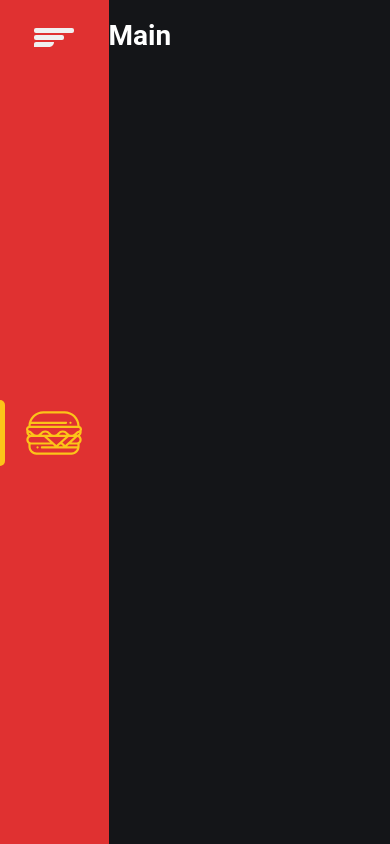
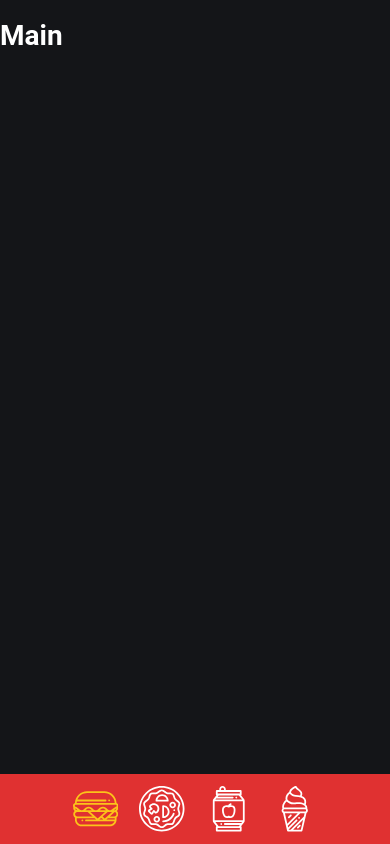
Before and after one commit to sidneycavalcanti/app-pedido-online-devsamurai, a React (Create React App) app: page / in a window 390 px wide. Built offline with nearby package versions, Linux system fonts and the light colour scheme.

Commit message:
Ajuste para mobile.

```diff
--- a/src/components/Sidebar/index.tsx
+++ b/src/components/Sidebar/index.tsx
@@ -1,12 +1,26 @@
+import { useState } from "react"
+
 import { Container } from "./styles"
 
 import { ReactComponent as BurgeIcon } from '../../assets/burger.svg' // ReactComponent importa arquivos SVG
+import { ReactComponent as PizzaIcon } from "../../assets/pizza.svg" //
+import { ReactComponent as SodaPopIcon } from "../../assets/soda.svg"
+import { ReactComponent as IceCreamIcon } from "../../assets/ice-cream.svg"
+
 
 import menuImg from '../../assets/menu.svg' // dessa forma tem de declarar a tag img
 
 export function Siderbar(){
-  return <Container>
-    <button type='button'>
+  const [menuOpen, setMenuOpen] = useState(false);
+
+
+  //vai mandar o valor sempre invertido, se é false passa a ser true
+  const handleToggleMenu = () => {
+    setMenuOpen(!menuOpen);
+  }
+
+  return <Container isMenuOpen={menuOpen}>
+    <button type='button' onClick={handleToggleMenu}>
       <img src={menuImg} alt='abrir e fechar o menu' />
     </button>
     <nav>
@@ -17,6 +31,24 @@
             <span>Hambúrgueres</span>
           </a>
         </li>
+        <li>
+          <a href="#" className="">
+            <PizzaIcon />
+            <span>Pizzas</span>
+          </a>
+        </li>
+        <li>
+          <a href="#" className="">
+            <SodaPopIcon />
+            <span>Bebidas</span>
+          </a>
+        </li>
+        <li>
+          <a href="#" className="">
+            <IceCreamIcon />
+            <span>Sorvete</span>
+          </a>
+        </li>
       </ul>
     </nav>
      </Container>
--- a/src/components/Sidebar/styles.ts
+++ b/src/components/Sidebar/styles.ts
@@ -1,9 +1,25 @@
-import styled from 'styled-components'
+import styled, {css} from 'styled-components'
 
-export const Container = styled.aside`
+interface ContainerProps {
+  isMenuOpen: boolean
+}
+
+export const Container = styled.aside<ContainerProps>`
   background-color: ${( {theme} )=> theme.colors.red}; //recebe o parametro, trazer do theme.
 
-  width: 7.75rem; //largura, server para fazer o efeito.
+  //informa para o styled componente q vai por um javascript ou typescript
+  //condicional aberto ou fechado o sidebar
+  ${({ isMenuOpen }) =>
+     isMenuOpen
+    ? css`
+    width: 16.3rem;
+    `
+    : css`
+    width: 7.75rem;
+    `
+  }
+  /* width: 7.75rem; //largura, server para fazer o efeito. */
+  /* width: 16.3rem; */
 
   padding: 2rem 0; //
   overflow: hidden; //eliminar barra de rolagem
@@ -12,6 +28,11 @@
   display: flex;
   flex-direction: column;
   align-items: center;
+
+  //delay na transição de largura
+  transition: width 0.3s;
+
+
 
   //retirando o fundo branco, deixando transparente.
   button {
@@ -88,4 +109,57 @@
       }
     }
   }
+
+  @media (max-width: 720px){
+
+/* colocando para baixo o sidebar */
+position: fixed;
+left: 0;
+right: 0;
+bottom: 0;
+z-index: 999;
+
+
+/* colando o sidebar no final fixado */
+width: 100%;
+height: 5rem;
+padding: 0 0;
+overflow-y: auto;
+
+
+/* escondeer o botão */
+button {
+  display: none;
+}
+
+/* alinha os itens  */
+nav {
+  height: 100%;
+  ul{
+    flex-direction: row;
+    align-items: center;
+  }
+  li{
+    a {
+      flex-direction: column;
+      padding: 0rem;
+
+      svg {
+        width: 3.25rem;
+        height: 3.25rem;
+      }
+
+      span {
+        display: none;
+      }
+
+      &.active {
+        &::after {
+          display: none;
+        }
+      }
+    }
+  }
+}
+}
 `
```
